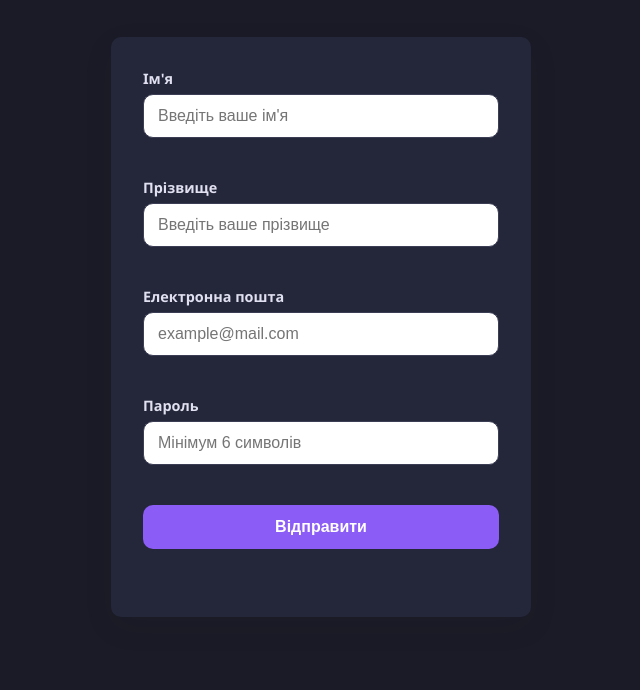
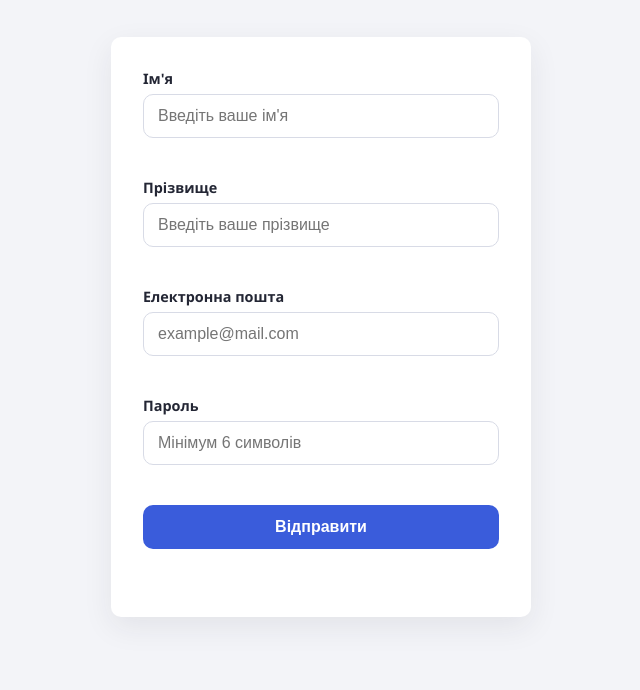
Before and after one commit to Fistashkaa/web-project, a plain HTML site: page index.html in a window 1280 px wide. Shown: the part 110-800 px from the top of the page, without its empty margins (319-959 px from the left). Drawn offline with Linux system fonts and the light colour scheme.

Commit message:
Update color in feature branch

```diff
--- a/style.css
+++ b/style.css
@@ -1,11 +1,11 @@
 :root {
-  --color-bg: #1a1b26;
-  --color-card: #24273a;
-  --color-primary: #8b5cf6;
-  --color-primary-dark: #7c3aed;
-  --color-text: #e0e0f0;
-  --color-muted: #9aa0c0;
-  --color-border: #3a3d54;
+  --color-bg: #f3f4f8;
+  --color-card: #ffffff;
+  --color-primary: #3a5cdb;
+  --color-primary-dark: #2c46ad;
+  --color-text: #232634;
+  --color-muted: #6b7080;
+  --color-border: #d8dbe6;
   --color-error: #d6334c;
   --color-success: #1f9d55;
   --radius: 10px;
```
